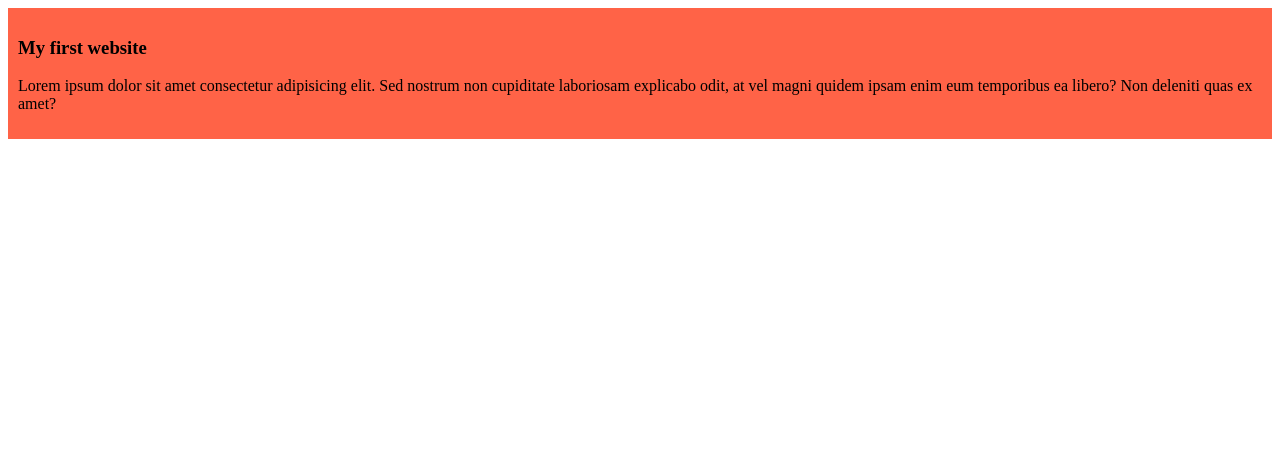
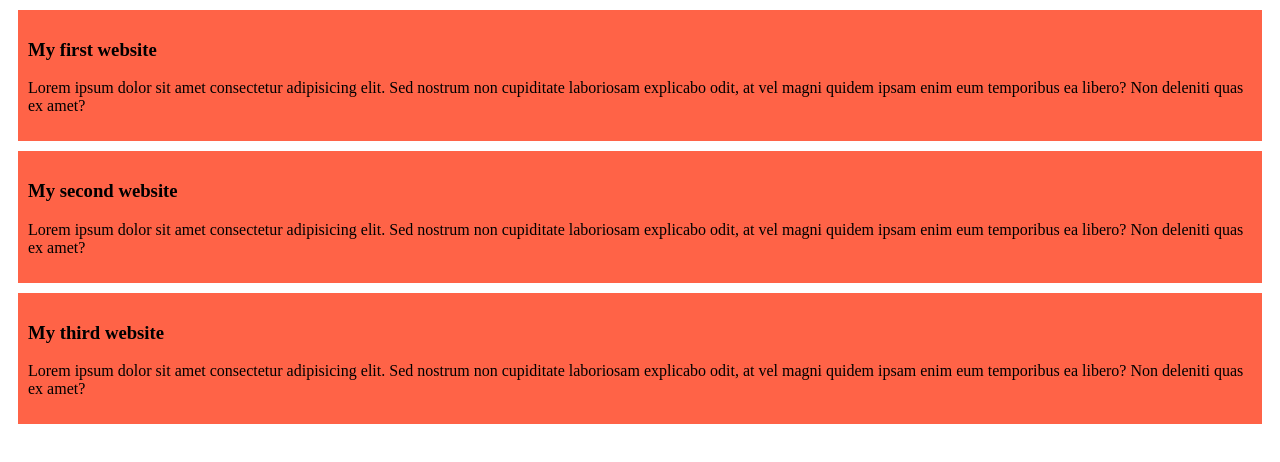
Before and after one commit to tanzilalumane/my-third-repo, a plain HTML site: page index.html in a window 1280 px wide. Drawn offline with Linux system fonts and the light colour scheme.

Commit message:
Added the second ans third blog

```diff
--- a/index.html
+++ b/index.html
@@ -11,5 +11,13 @@
          <h3>My first website</h3>
          <p>Lorem ipsum dolor sit amet consectetur adipisicing elit. Sed nostrum non cupiditate laboriosam explicabo odit, at vel magni quidem ipsam enim eum temporibus ea libero? Non deleniti quas ex amet?</p>
     </div>
+    <div>
+        <h3>My second website</h3>
+        <p>Lorem ipsum dolor sit amet consectetur adipisicing elit. Sed nostrum non cupiditate laboriosam explicabo odit, at vel magni quidem ipsam enim eum temporibus ea libero? Non deleniti quas ex amet?</p>
+   </div>
+   <div>
+    <h3>My third website</h3>
+    <p>Lorem ipsum dolor sit amet consectetur adipisicing elit. Sed nostrum non cupiditate laboriosam explicabo odit, at vel magni quidem ipsam enim eum temporibus ea libero? Non deleniti quas ex amet?</p>
+    </div>
 </body>
 </html>
--- a/styels/blog.css
+++ b/styels/blog.css
@@ -1,4 +1,5 @@
 div{
     background-color: tomato;
     padding: 10px ;
+    margin: 10px;
 }
```
